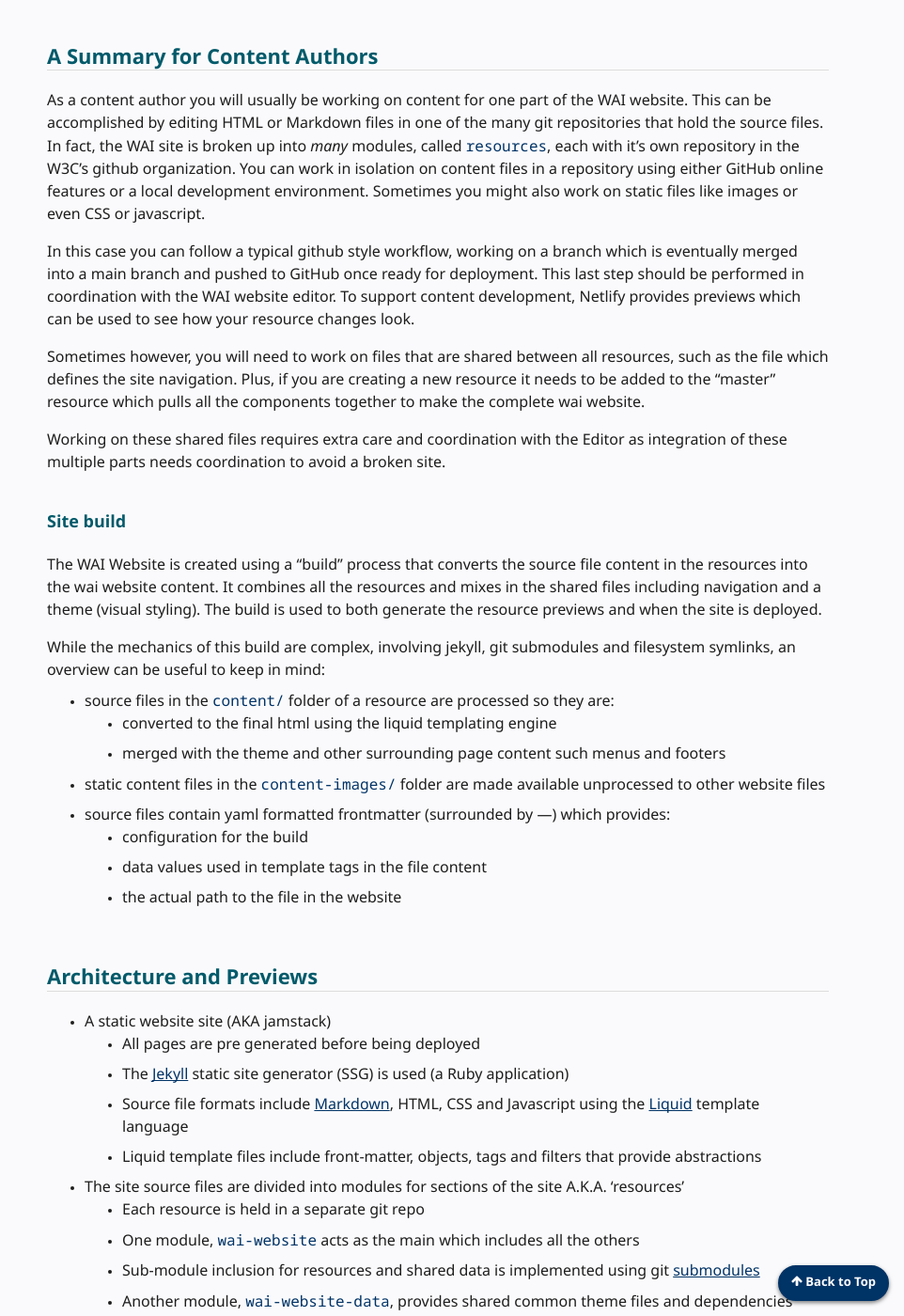
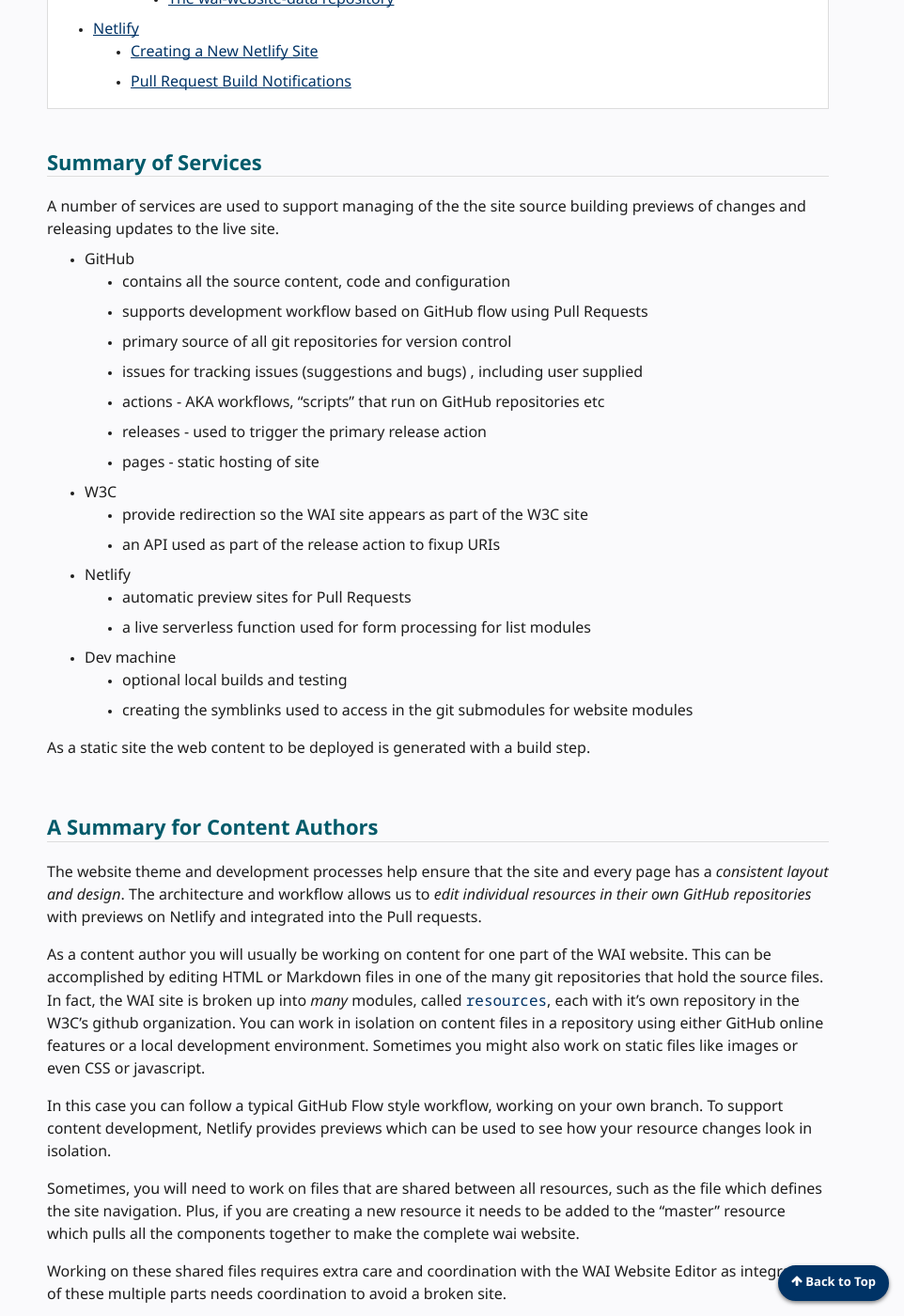
Before and after one commit to w3c/wai-website-theme, a Jekyll site: the page built from content/technical.md, in a window 1280 px wide and 1400 px high, scrolled down 1172 px. Shown: the whole window at 94% size, without its empty margins (318-1280 px from the left). Built offline with Jekyll 4.4.1, drawn with Linux system fonts in a browser that asks for light colours; cached includes are drawn as plain includes; comment, search, counter and statistics services are not loaded; some of the changed text lies outside the part shown.

Commit message:
Update docs top give a better summary

```diff
--- a/content/technical.md
+++ b/content/technical.md
@@ -12,9 +12,9 @@
 {% include box.html type="start" title="Summary" class="" %}
 {:/}
 
-This page outlines the fundamental technical processes and the general approach for the website.
+This page outlines the fundamental technical services, components and processes used to generate the WAI website.
 
-The site uses Jekyll, a Ruby-based site generating software. “WAI Website Theme” is a Jekyll theme with HTML templates, CSS, and (very few) scripts. Source files for the web pages can include Markdown, HTML, CSS, and Javascript using the Liquid template language. We use YAML front matter for several things, including translations.
+The primary tool is Jekyll, a Ruby-based static site generating tool. “WAI Website Theme” is a Jekyll theme with HTML templates, "components", CSS, plus front-end script. Source files for the web pages can include Markdown, HTML, CSS, and Javascript using the Liquid template language. YAML front matter provides options such as translations. The Theme repository also includes this documentation.
 
 {::nomarkdown}
 {% include box.html type="end" %}
@@ -22,40 +22,72 @@
 
 {% include toc.html %}
 
-The goal for the documentation is to ensure that the site and every page has a _consistent layout and design_ and allows us to _edit individual resources in their own GitHub repositories_. The process also allows the rendering of previews on Netlify.
+## Summary of Services
 
-## A Summary for Content Authors ##
+A number of services are used to support managing of the the site source building previews of changes and releasing updates to the live site.
+
+- GitHub
+  - contains all the source content, code and configuration
+  - supports development workflow based on GitHub flow using Pull Requests
+  - primary source of all git repositories for version control
+  - issues for tracking issues (suggestions and bugs) , including user supplied
+  - actions - AKA workflows, "scripts" that run on GitHub repositories etc
+  - releases - used to trigger the primary release action
+  - pages - static hosting of site
+- W3C
+  - provide redirection so the WAI site appears as part of the W3C site
+  - an API used as part of the release action to fixup URIs
+- Netlify
+  - automatic preview sites for Pull Requests
+  - a live serverless function used for form processing for list modules
+- Dev machine
+  - optional local builds and testing
+  - creating the symblinks used to access in the git submodules for website modules
+
+As a static site the web content to be deployed is generated with a build step.
+
+## A Summary for Content Authors
+
+The website theme and development processes help ensure that the site and every page has a _consistent layout and design_. The architecture and workflow allows us to _edit individual resources in their own GitHub repositories_ with previews on Netlify and integrated into the Pull requests.
 
 As a content author you will usually be working on content for one part of the WAI website. This can be accomplished by editing HTML or Markdown files in one of the many git repositories that hold the source files. In fact, the WAI site is broken up into *many* modules, called `resources`, each with it's own repository in the W3C's github organization. You can work in isolation on content files in a repository using either GitHub online features or a local development environment. Sometimes you might also work on static files like images or even CSS or javascript.
 
-In this case you can follow a typical github style workflow, working on a branch which is eventually merged into a main branch and pushed to GitHub once ready for deployment. This last step should be performed in coordination with the WAI website editor. To support content development, Netlify provides previews which can be used to see how your resource changes look.
+In this case you can follow a typical GitHub Flow style workflow, working on your own branch. To support content development, Netlify provides previews which can be used to see how your resource changes look in isolation.
 
-Sometimes however, you will need to work on files that are shared between all resources, such as the file which defines the site navigation. Plus, if you are creating a new resource it needs to be added to the "master" resource which pulls all the components together to make the complete wai website.
+Sometimes, you will need to work on files that are shared between all resources, such as the file which defines the site navigation. Plus, if you are creating a new resource it needs to be added to the "master" resource which pulls all the components together to make the complete wai website.
 
-Working on these shared files requires extra care and coordination with the Editor as integration of these multiple parts needs coordination to avoid a broken site.
+Working on these shared files requires extra care and coordination with the WAI Website Editor as integration of these multiple parts needs coordination to avoid a broken site.
 
-### Site build ###
+Usually, when changes become available for publication the the WAI website editor will provide a quick review before carrying out integration or update of the live site. A Netlify preview of the entire site is used to check for problems before the new site is published.
 
-The WAI Website is created using a "build" process that converts the source file content in the resources into the wai website content. It combines all the resources and mixes in the shared files including navigation and a theme (visual styling). The build is used to both generate the resource previews and when the site is deployed.
+### Site build process
 
-While the mechanics of this build are complex, involving jekyll, git submodules and filesystem symlinks, an overview can be useful to keep in mind:
+The WAI Website is created using a "build" process that converts the source file content in the resources into the wai website content. It combines all the resources and mixes in the shared files including navigation and a theme (visual styling).
+A build is used to both generate the Netlify previews and finally when the site is published.
 
-- source files in the `content/` folder of a resource are processed so they are:
-  - converted to the final html using the liquid templating engine
+While the mechanics of the build are complex, involving Jekyll, git submodules and filesystem symlinks, an overview can be useful to keep in mind:
+
+## Core Process
+
+- source files, mainly in the `content/` folder of a resource, are processed by Jekyll so they are:
+  - converted to the final html using layouts and the Liquid templating language
   - merged with the theme and other surrounding page content such menus and footers
 - static content files in the `content-images/` folder are made available unprocessed to other website files
-- source files contain yaml formatted frontmatter (surrounded by ---) which provides:
+- yaml formatted frontmatter (surrounded by ---) in files provides:
   - configuration for the build
   - data values used in template tags in the file content
   - the actual path to the file in the website
 
-## Architecture and Previews ##
+## Architecture and Previews
 
-- A static website site (AKA jamstack)
-  - All pages are pre generated before being deployed
+- This is a static website:
+  - All pages are pre generated before being deployed to live
   - The [Jekyll](https://jekyllrb.com/) static site generator (SSG) is used (a Ruby application)
   - Source file formats include [Markdown](https://daringfireball.net/projects/markdown/), HTML, CSS and Javascript using the [Liquid](https://shopify.github.io/liquid/) template language
   - Liquid template files include front-matter, objects, tags and filters that provide abstractions
+
+### Content Modules or Resources
+
 - The site source files are divided into modules for sections of the site A.K.A. 'resources'
   - Each resource is held in a separate git repo
   - One module, `wai-website` acts as the main which includes all the others
@@ -66,24 +98,36 @@
   - References to other modules will obviously be missing except for the `wai-website` preview
   - Previews can be built in a local linux development environment (using WSL on Windows) and previewed using the [Netlify CLI](https://cli.netlify.com/)
   - Previews are also built using [Netlify](https://www.netlify.com/products/) Continuous Integration (CI) on GitHub Pull Requests and commits
+
+### Special Modules
+
+- wai-website is the main module that pulls together all the other resources to make the entire WAI website
+  - git submodules and symlinks ensure that Jekyll sees all the resources
   - A [GitHub Actions](https://docs.github.com/en/free-pro-team@latest/actions/learn-github-actions) Workflow builds and publishes the complete site to GitHub Pages which is included in the W3C website at www.w3.org/WAI/
-- Configurations files include:
-  - git: .gitignore .gitmodules
-  - jekyll dependencies: Gemfile Gemfile.lock
-  - build configuration: _config*.yml
-  - Netlify: netlify.toml
-  - w3c metadata: w3c.json
-- One module [wai-resource-template](https://github.com/w3c/wai-resource-template) acts as a GitHub template for creating new resource repos
+- [wai-website-theme] contains this documentation, shared CSS and Design components. It is accessed using a remote theme mechanism rather than being included as a submodule
+- [wai-resource-template](https://github.com/w3c/wai-resource-template) acts as a GitHub template for creating new resource repos
 
-This separation into modules and resources allows independent work on the various sections of the website. However, it also causes a lot of duplication of configuration in each repo and Netlify site meaning changes to all modules become very time consuming. With the current configuration, changes to shared files may propagate to other resources or the main site earlier than required, for example adding items to the shared navigation will appear in the next site publication.
+### Common Configuration Files
 
-### Submodule Use
+Configurations files include:
 
-In a nutshell, submodules are a way to include a git repo into another (supermodule). The supermodule references a specific commit of each submodule until it is manually updated (using `git submodule update`. Use of submodules thus offers the possibility of referencing any versions of submodules, requiring a commit to persist the submodule state held in the supermodule.
+- git: .gitignore .gitmodules
+- jekyll dependencies: Gemfile Gemfile.lock
+- build configuration: _config*.yml
+- Netlify: netlify.toml
+- w3c metadata: w3c.json
+
+### Git Submodule Use
+
+In a nutshell, git submodules are a way to include a git repo into another (supermodule). The supermodule references a specific commit of each submodule until it is manually updated (using `git submodule update`. Use of submodules thus offers the possibility of referencing any versions of submodules, requiring a commit to persist the submodule state held in the supermodule.
 
 The WAI site uses submodules for subparts of the site and also shared theme files. These are included when building both the section preview and the main site. The HEAD commit (head of default branch) of is always used and this requires all supermodules to be updated to reference the latest submodule as part of the build (local, Netlify or deploy).
 
 Currently the main site supermodule state of submodules is committed during deploy. However, previews are not currently commited at all so get out of date. This will be addressed soon. Probably by creating a new Github Actions workflow to update and commit all the supermodules.
+
+### Technical Issues
+
+This separation into modules and resources allows independent work on the various sections of the website. However, it also causes a lot of duplication of configuration in each repo and Netlify site meaning changes to all modules become very time consuming. With the current configuration, changes to shared files may propagate to other resources or the main site earlier than required, for example adding items to the shared navigation will appear in the next site publication.
 
 ## Design Components, Design Style
 
```
